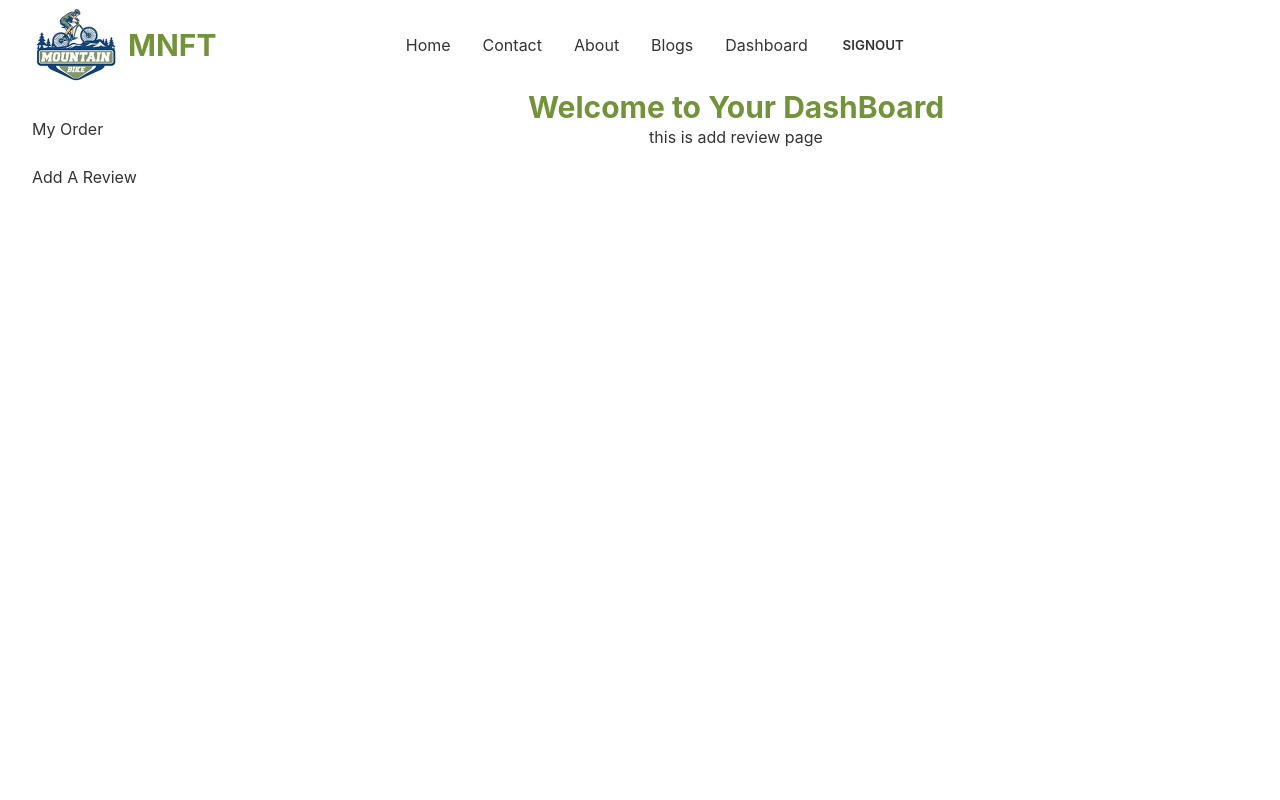
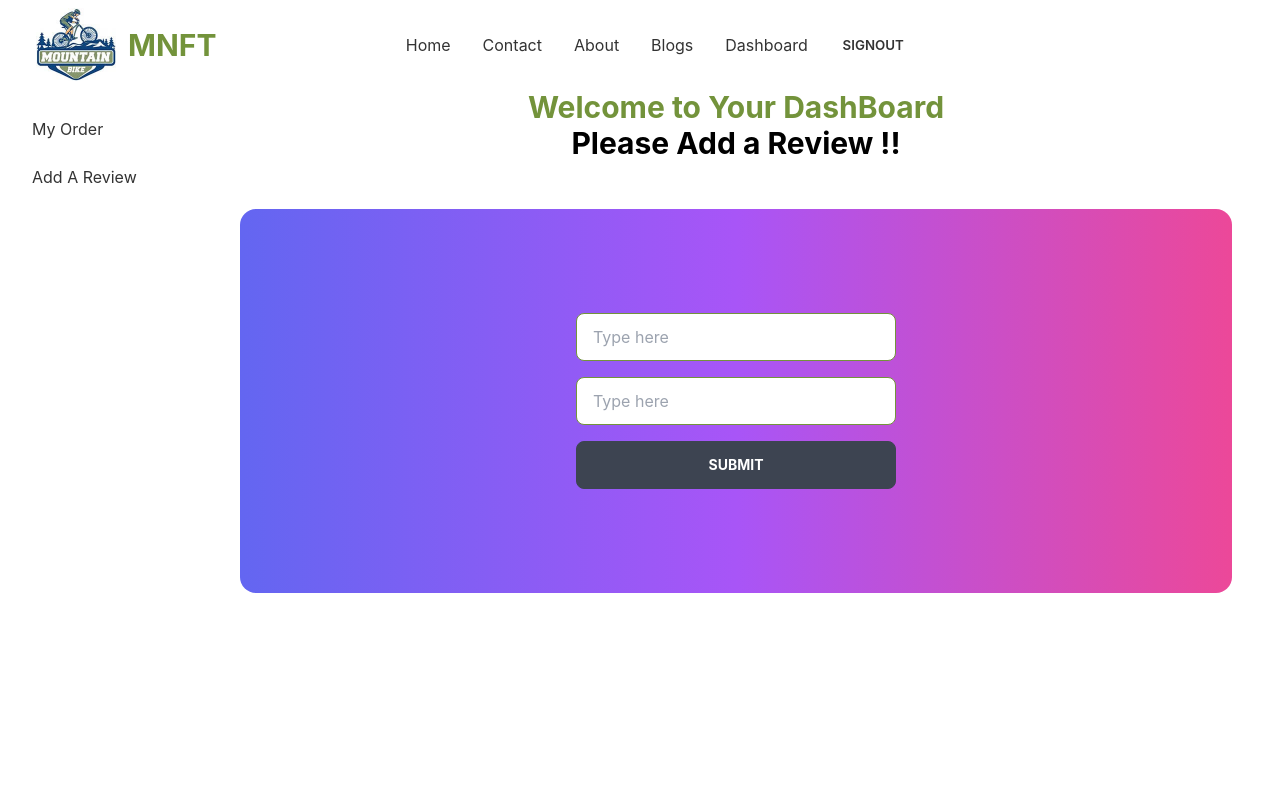
Before and after one commit to jahidulislam123/manufacturer-website-client-site-assignment-12, a React (Create React App) app: page /dashboard/addreview in a window 1280 px wide. Shown: the top 800 px of the page. Built offline with nearby package versions, Linux system fonts and the light colour scheme; no server answers; sample sign-in values are in the browser's storage.

Commit message:
ratings-added

```diff
--- a/src/Pages/Dashboard/AddReview.js
+++ b/src/Pages/Dashboard/AddReview.js
@@ -1,9 +1,56 @@
 import React from 'react';
+import { useAuthState } from 'react-firebase-hooks/auth';
+import { toast } from 'react-toastify';
+import auth from '../../firebase.init';
 
 const AddReview = () => {
+    const [user]=useAuthState(auth)
+    console.log(user);
+    const handlesubmit =(event)=>{
+        event.preventDefault();
+        const one =event.target.ami.value;
+        const two =event.target.textall.value;
+        if(one<0 ||one>5 ){
+            toast('please give rating 1-5');
+        }
+        else{
+
+            const booking2 ={
+                img: user.photoURL,
+                name:user.displayName,
+                rating :one,
+                text : two
+
+            }
+            fetch('http://localhost:5000/review',{
+                method :'POST',
+                headers: {
+                    'content-type':'application/json'
+                },
+                body:JSON.stringify(booking2)
+            })
+            .then(res=>res.json())
+            .then(data=>{
+                console.log(data);
+                toast.success('you have submitted this ratings .go to home page to see this')
+
+            })
+
+        }
+
+
+
+
+    }
     return (
-        <div>
-            <h3>this is add review page </h3>
+        <div className='text-black'>
+            <h3 className='text-3xl    font-bold text-black'>Please Add a Review !!</h3>
+            <form className='flex m-12 rounded-box  bg-gradient-to-r from-indigo-500 via-purple-500 to-pink-500 flex-col p-24  justify-center items-center' onSubmit={handlesubmit}>
+            <input type="number" name='ami' placeholder="Type here" class="input input-bordered input-primary my-2 w-full max-w-xs" />
+            <input type="text" name='textall' placeholder="Type here" class="input my-2 input-bordered input-primary w-full max-w-xs" />
+
+            <input type="submit" value='submit'  class="btn btn-black text-white my-2 font-bold w-full max-w-xs" />
+            </form>
         </div>
     );
 };
--- /dev/null
+++ b/src/Pages/Home/AddedReview.js
@@ -0,0 +1,40 @@
+import React, { useEffect, useState } from 'react';
+import { useAuthState } from 'react-firebase-hooks/auth';
+import auth from '../../firebase.init';
+
+const AddedReview = () => {
+    const [review,setReview]=useState([]);
+    const [user]=useAuthState(auth);
+    useEffect(()=>{
+        fetch('http://localhost:5000/review')
+        .then(res=>res.json())
+        .then(data=>setReview(data))
+    },[])
+    return (
+        <div>
+            <h2 className='text-2xl sm:mx-5 font-bold text-cyan-600'>You are able to see whatevet customer say about our services</h2>
+            <h3>Amount of review {review.length}</h3>
+            <div className='grid sm:grid-cols-1 mx-7 lg:grid-cols-3 gap-4'>
+                {
+                    review.map(a=>
+                        <div class="card  bg-base-100 shadow-xl">
+                        <figure><img src={a.img}alt="Shoes" /></figure>
+                        <div class="card-body">
+                          <h2 class="card-title">
+                            Ratings
+                            <div class="badge badge-secondary">{a.rating}</div>
+                          </h2>
+                          <p className='text-left'>{a.text}</p>
+                          <div class="card-actions justify-end">
+                            <div class="badge badge-outline">{a.name}</div>
+                          </div>
+                        </div>
+                      </div>
+                        )
+                }
+            </div>
+        </div>
+    );
+};
+
+export default AddedReview;
--- a/src/Pages/Home/Home.js
+++ b/src/Pages/Home/Home.js
@@ -1,4 +1,5 @@
 import React from 'react';
+import AddedReview from './AddedReview';
 import Banner from './Banner';
 import Reveiw from './Reveiw';
 import Tools from './Tools';
@@ -8,6 +9,7 @@ const Home = () => {
         <div>
             <Banner></Banner>
             <Tools></Tools>
+            <AddedReview></AddedReview>
             <Reveiw></Reveiw>
             <h2>this is home page</h2>
         </div>
```
